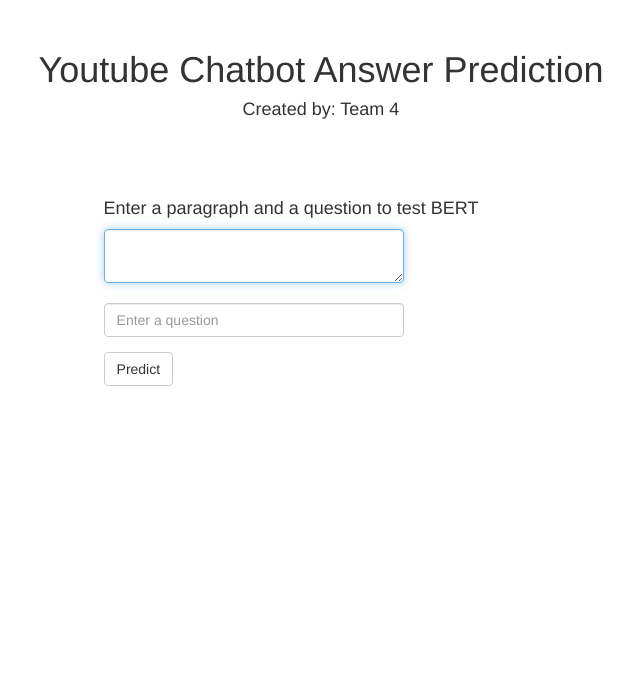
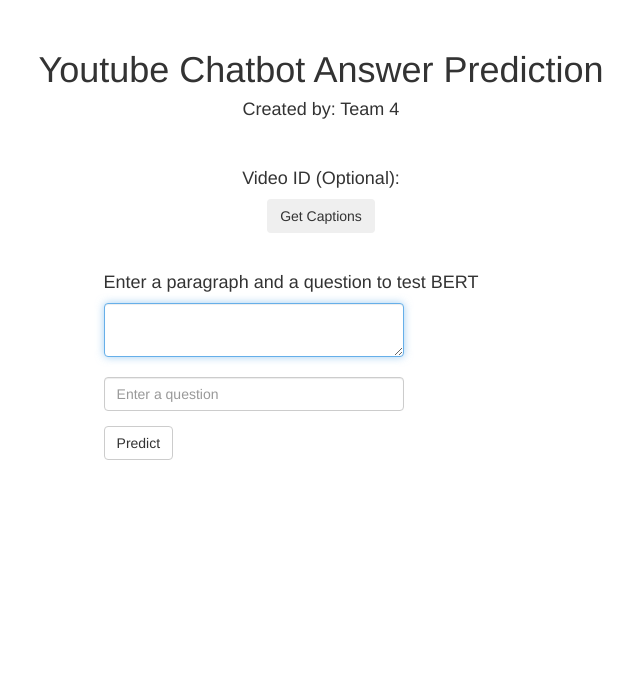
Before and after one commit to erinnicolelyne/454Chatbot, a Flask app: page / in a window 1280 px wide. Shown: the top 700 px of the page, without its empty margins (319-959 px from the left). Run offline with Flask 2, Linux system fonts and the light colour scheme; some libraries are stand-ins or nearby versions.

Commit message:
Caption from videoID mostly implemented

```diff
--- a/Datascraping/Caption_Example.py
+++ b/Datascraping/Caption_Example.py
@@ -9,6 +9,8 @@
 DEVELOPER_KEY = "AIzaSyBAmYHKpB-g14rlihoODKApxs4CiE0iy9w"
 patrickjmt_channelId = "UCFe6jenM1Bc54qtBsIJGRZQ"
 
-collectionObj = CommentCollection(API_SERVICE_NAME, API_VERSION, DEVELOPER_KEY, session_type="oauth2")
+video_id = "zhl-Cs1-sG4"
 
-patrickjmt_data = collectionObj.load_captions(patrickjmt_channelId, 1)
+collectionObj = CommentCollection(API_SERVICE_NAME, API_VERSION, DEVELOPER_KEY)
+collectionObj.getVideoCaptions(video_id)
+# patrickjmt_data = collectionObj.load_captions(patrickjmt_channelId, 1)
--- a/Web_UI/web-app/app.py
+++ b/Web_UI/web-app/app.py
@@ -1,18 +1,26 @@
-import os
-from flask import Flask, render_template
-from flask import request
-
+import os, sys
+if sys.path[0] != 0:
+    scrpt_path_list = os.getcwd().split("\\")
+    root_path = "\\".join(scrpt_path_list[0:-2])
+    sys.path.insert(0, root_path)
+from Datascraping.Data_Collection import CommentCollection
+from flask import Flask, request, render_template
 
 import torch
 from transformers import AutoTokenizer, AutoModelForQuestionAnswering
 from classifier import IsQuestion
-
 
 name = "mrm8488/bert-small-finetuned-squadv2"
 
 tokenizer = AutoTokenizer.from_pretrained(name,)
 
 model = AutoModelForQuestionAnswering.from_pretrained(name, return_dict=False)
+
+API_SERVICE_NAME = 'youtube'
+API_VERSION = 'v3'
+DEVELOPER_KEY = "AIzaSyBAmYHKpB-g14rlihoODKApxs4CiE0iy9w"
+
+caption_collector = CommentCollection(API_SERVICE_NAME, API_VERSION, DEVELOPER_KEY)
 
 def answer_question(question, answer_text):
     '''
@@ -55,10 +63,16 @@
 
 app = Flask(__name__)
 
+@app.route('/', methods=["GET", "POST"])
+def insertCaptionContext():
+    if request.method == "POST":
+        videoID = request.form.get("videoID")
+        caption = caption_collector.getVideoCaptions(videoID)
+        return render_template("index.html", caption=caption)
+    return render_template("index.html")
 
 @app.route('/', methods=['GET', 'POST'])
 def index():
-
     if request.method == 'POST':
         classifier = IsQuestion()
         form = request.form
@@ -78,12 +92,7 @@
         else:
             result.append("Non-Question")
             result.append("Please Enter a Valid Question")
-
-
-
-
-        return render_template("index.html",result = result)
-
+        return render_template("index.html", result = result)
     return render_template("index.html")
 
 if __name__ == '__main__':
--- a/Web_UI/web-app/requirements.txt
+++ b/Web_UI/web-app/requirements.txt
@@ -1,4 +1,4 @@
-https://download.pytorch.org/whl/cpu/torch-1.3.1%2Bcpu-cp36-cp36m-linux_x86_64.whl
+# https://download.pytorch.org/whl/cpu/torch-1.3.1%2Bcpu-cp36-cp36m-linux_x86_64.whl
 transformers==3.0.2
 numpy==1.19.1
 flask
--- a/Web_UI/web-app/templates/index.html
+++ b/Web_UI/web-app/templates/index.html
@@ -20,6 +20,11 @@
       .UI-element {
         padding: 30px;
       }
+      .top-box {
+        max-width: 1080px;
+        margin: 0 auto;
+        text-align: center;
+      }
       footer {
         position:fixed;
         padding: 3px;
@@ -32,6 +37,17 @@
     <div class="headerdiv">
       <h1> Youtube Chatbot Answer Prediction </h1>
       <h4> Created by: Team 4 </h4>
+    </div>
+    <div class="row-sm-5 row-sm-offset-1, UI-element, top-box">
+      <h4>
+        Video ID (Optional):
+      </h4>
+      <form role="form" method='POST' action="/">
+        {% if caption %}
+        <input type="text" name="videoID" class="form-control, top-box" id="url-box" placeholder={caption} style="max-width: 300px;" autofocus required>
+        {% endif %}
+        <button type="submit" class="btn btn-default, top-box">Get Captions</button>
+      </form>
     </div>
     <div class="container">
       <div class="row-sm-5 row-sm-offset-1, UI-element">
```
Also changed, not shown: Datascraping/Data_Collection.py (+19 -4 lines).
